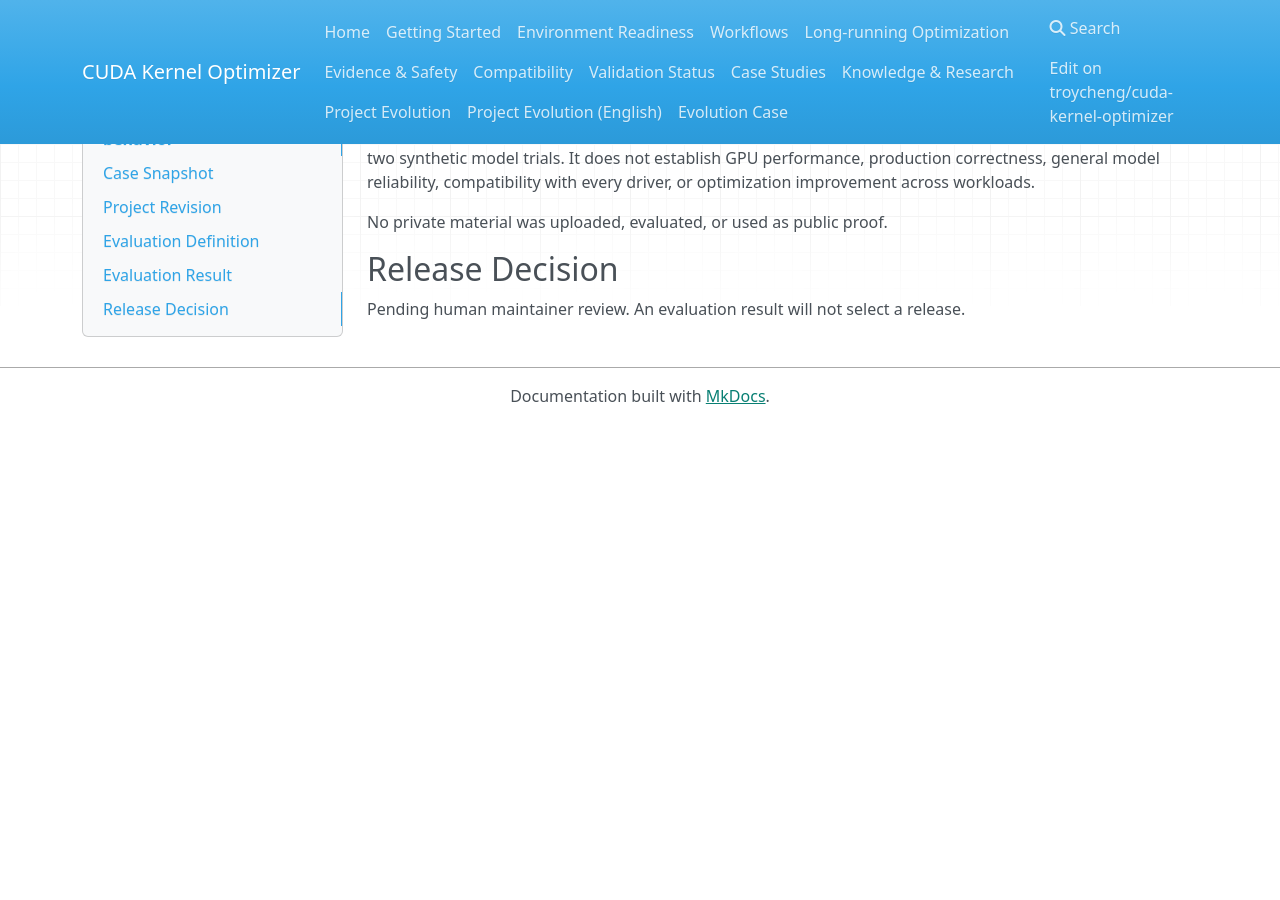
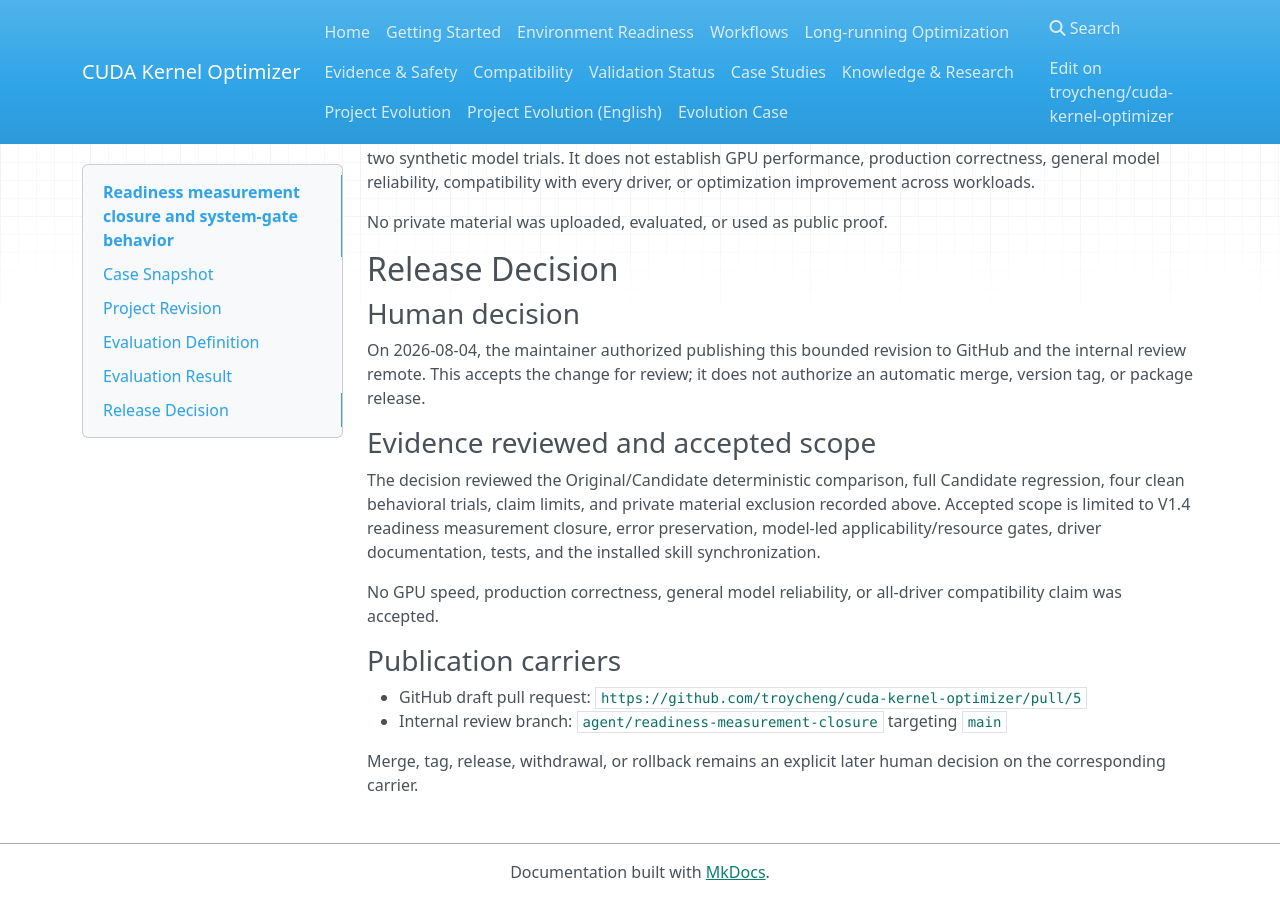
Before and after one commit to troycheng/cuda-kernel-optimizer, an MkDocs documentation site: the page built from docs/evolution-case-readiness-measurement-closure.md, in a window 1280 px wide and 900 px high, scrolled down 3864 px. Built offline with MkDocs 1.6.1, drawn with Linux system fonts in a browser that asks for light colours; nearby versions of some CDN libraries; before the commit the page ends 4288 px from its top, so only the background shows below that.

Commit message:
docs: record readiness publication decision

```diff
--- a/docs/evolution-case-readiness-measurement-closure.md
+++ b/docs/evolution-case-readiness-measurement-closure.md
@@ -207,4 +207,29 @@
 
 ## Release Decision
 
-Pending human maintainer review. An evaluation result will not select a release.
+### Human decision
+
+On 2026-08-04, the maintainer authorized publishing this bounded revision to
+GitHub and the internal review remote. This accepts the change for review; it
+does not authorize an automatic merge, version tag, or package release.
+
+### Evidence reviewed and accepted scope
+
+The decision reviewed the Original/Candidate deterministic comparison, full
+Candidate regression, four clean behavioral trials, claim limits, and private
+material exclusion recorded above. Accepted scope is limited to V1.4 readiness
+measurement closure, error preservation, model-led applicability/resource
+gates, driver documentation, tests, and the installed skill synchronization.
+
+No GPU speed, production correctness, general model reliability, or all-driver
+compatibility claim was accepted.
+
+### Publication carriers
+
+- GitHub draft pull request:
+  `https://github.com/troycheng/cuda-kernel-optimizer/pull/5`
+- Internal review branch:
+  `agent/readiness-measurement-closure` targeting `main`
+
+Merge, tag, release, withdrawal, or rollback remains an explicit later human
+decision on the corresponding carrier.
```
